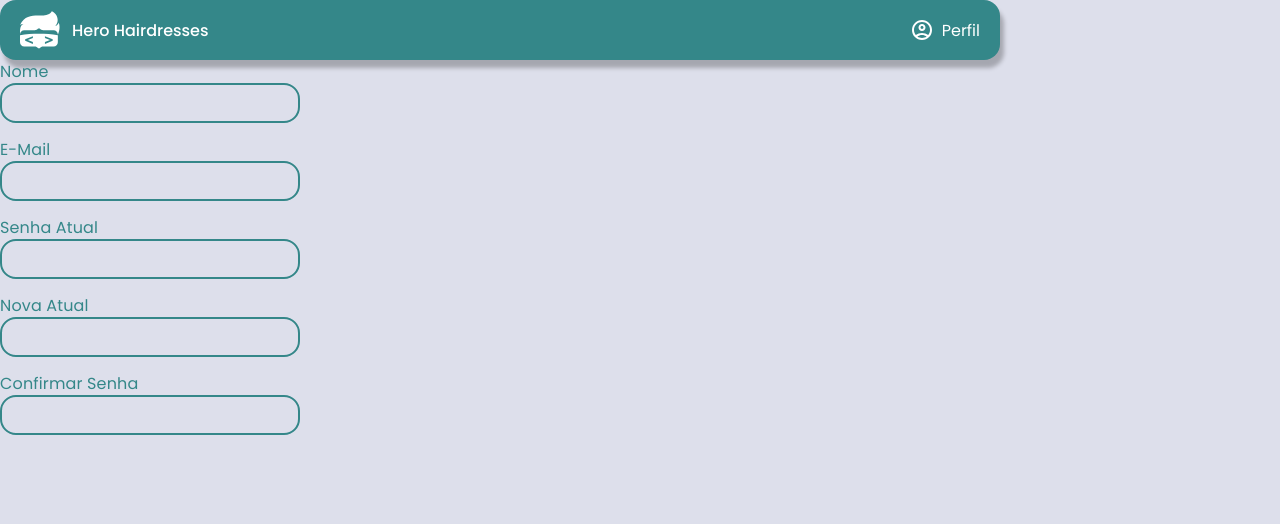
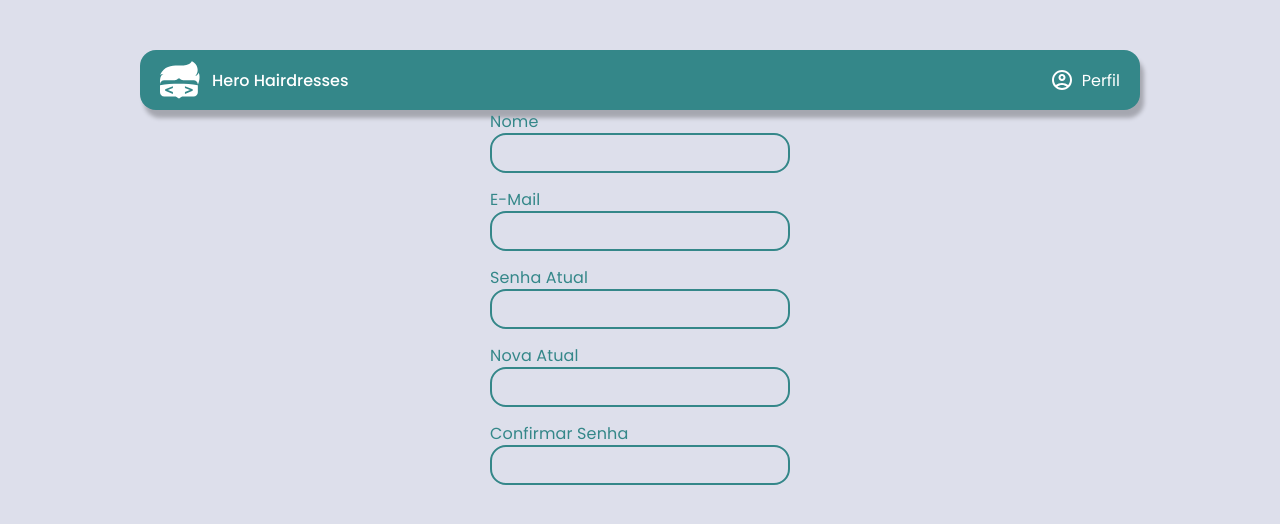
Before and after one commit to raysllaR/hairdresser-front, a React (Vite) app: page /editarperfil in a window 1280 px wide. Shown: the top 524 px of the page. Built offline with nearby package versions, Linux system fonts and the light colour scheme.

Commit message:
style: ajuste no style global das pages

```diff
--- a/src/style.css
+++ b/src/style.css
@@ -1,5 +1,9 @@
 .page {
 	width: 100%;
 	height: 100%;
+	display: flex;
+	align-items: center;
+	padding-top: 50px;
 	background: var(--gray-50);
+	flex-direction: column;
 }
```
